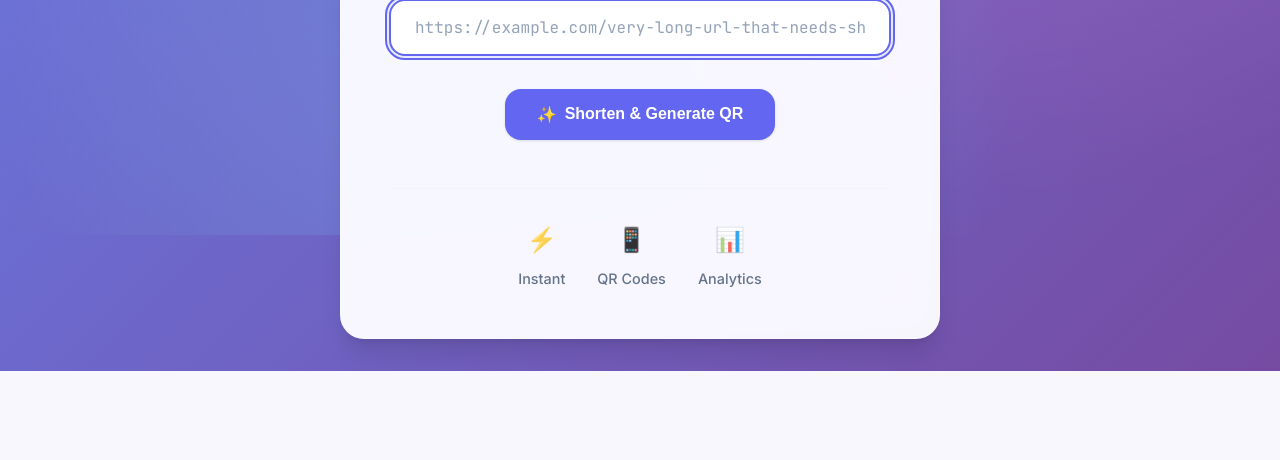
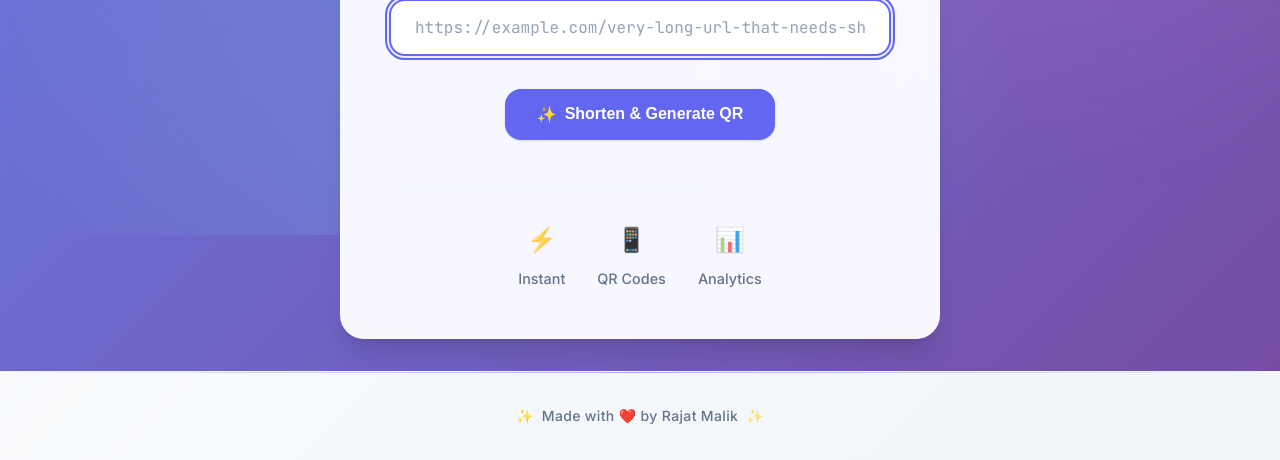
Before and after one commit to rjm23014/Linkify-Shorten-Share-Smartly, a Flask app: page / in a window 1280 px wide. Shown: the part 565-1025 px from the top of the page. Before the commit the page ends 936 px from the top, so only its background shows below. Run offline with Flask 3, Linux system fonts and the light colour scheme.

Commit message:
Added Footer

```diff
--- a/static/style.css
+++ b/static/style.css
@@ -220,7 +220,6 @@ body::before {
     align-items: center;
     justify-content: center;
     padding: 100px 2rem 2rem;
-    min-height: 100vh;
 }
 
 .container {
@@ -1305,12 +1304,69 @@ input:focus {
     transition: background-color 0.3s ease, border-color 0.3s ease, color 0.3s ease;
 }
 
+/* Footer Styles */
+.footer {
+    margin-top: auto;
+    padding: 2rem 0;
+    text-align: center;
+    background: linear-gradient(135deg, var(--bg-secondary), var(--bg-tertiary));
+    border-top: 1px solid var(--border-light);
+    position: relative;
+    overflow: hidden;
+}
+
+.footer::before {
+    content: '';
+    position: absolute;
+    top: 0;
+    left: 0;
+    right: 0;
+    height: 1px;
+    background: linear-gradient(90deg, transparent, var(--primary-color), transparent);
+    opacity: 0.5;
+}
+
+.footer p {
+    margin: 0;
+    color: var(--text-secondary);
+    font-size: 0.875rem;
+    font-weight: 500;
+    letter-spacing: 0.025em;
+    position: relative;
+    z-index: 1;
+}
+
+.footer p::before {
+    content: '✨';
+    margin-right: 0.5rem;
+    opacity: 0.7;
+    animation: sparkle 2s ease-in-out infinite;
+}
+
+.footer p::after {
+    content: '✨';
+    margin-left: 0.5rem;
+    opacity: 0.7;
+    animation: sparkle 2s ease-in-out infinite 1s;
+}
+
+@keyframes sparkle {
+    0%, 100% { opacity: 0.3; transform: scale(1); }
+    50% { opacity: 1; transform: scale(1.1); }
+}
+
+main,
+.main-content {
+    flex: 1;
+}
+
 /* Print styles */
 @media print {
     .navbar,
     .nav-menu,
     .btn,
-    .url-actions {
+    .url-actions,
+    .footer {
         display: none !important;
     }
 
--- a/templates/dashboard.html
+++ b/templates/dashboard.html
@@ -152,5 +152,9 @@
             }
         }
     </script>
+
+    <footer class="footer">
+        <p>Made with ❤️ by Rajat Malik</p>
+    </footer>
 </body>
 </html>
--- a/templates/index.html
+++ b/templates/index.html
@@ -77,5 +77,9 @@
             </div>
         </div>
     </main>
+
+    <footer class="footer">
+        <p>Made with ❤️ by Rajat Malik</p>
+    </footer>
 </body>
 </html>
--- a/templates/login.html
+++ b/templates/login.html
@@ -110,5 +110,9 @@
             });
         }
     </script>
+
+    <footer class="footer">
+        <p>Made with ❤️ by Rajat Malik</p>
+    </footer>
 </body>
 </html>
--- a/templates/result.html
+++ b/templates/result.html
@@ -67,5 +67,9 @@
             });
         }
     </script>
+
+    <footer class="footer">
+        <p>Made with ❤️ by Rajat Malik</p>
+    </footer>
 </body>
 </html>
```
